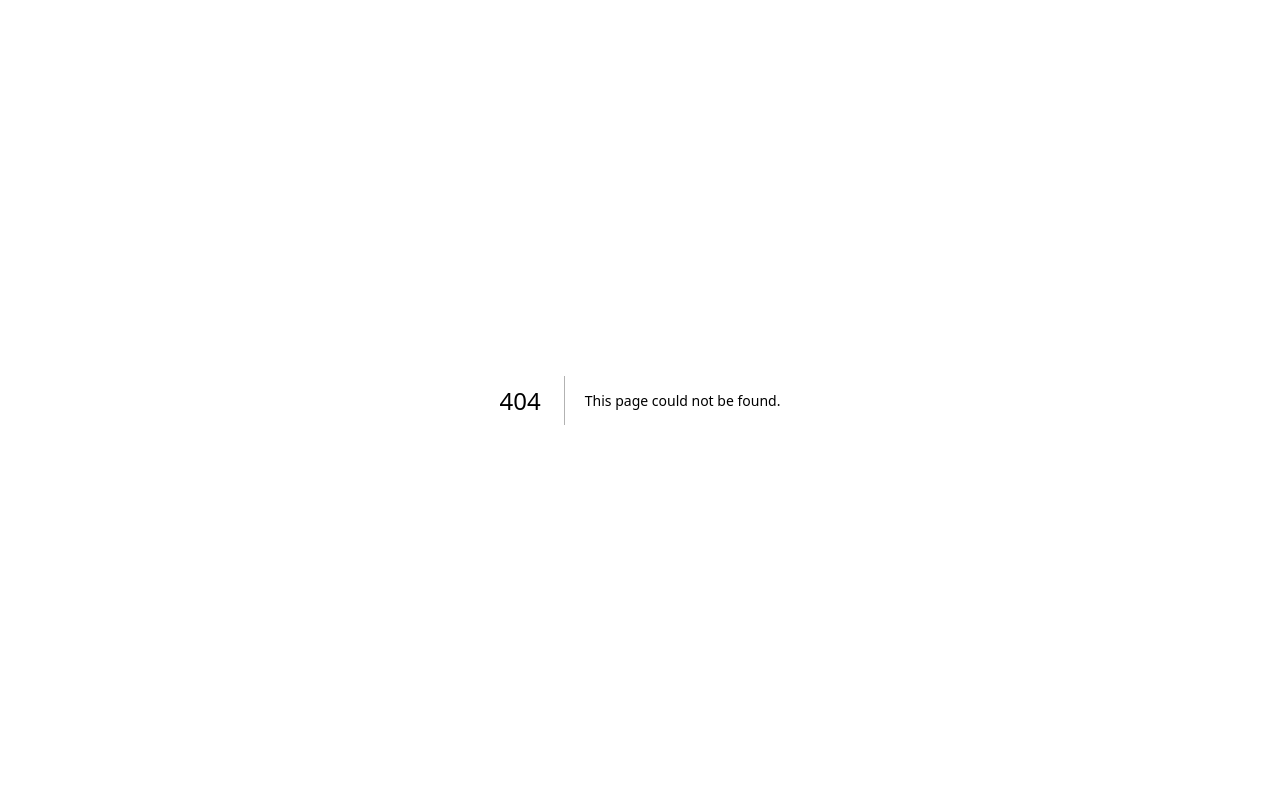
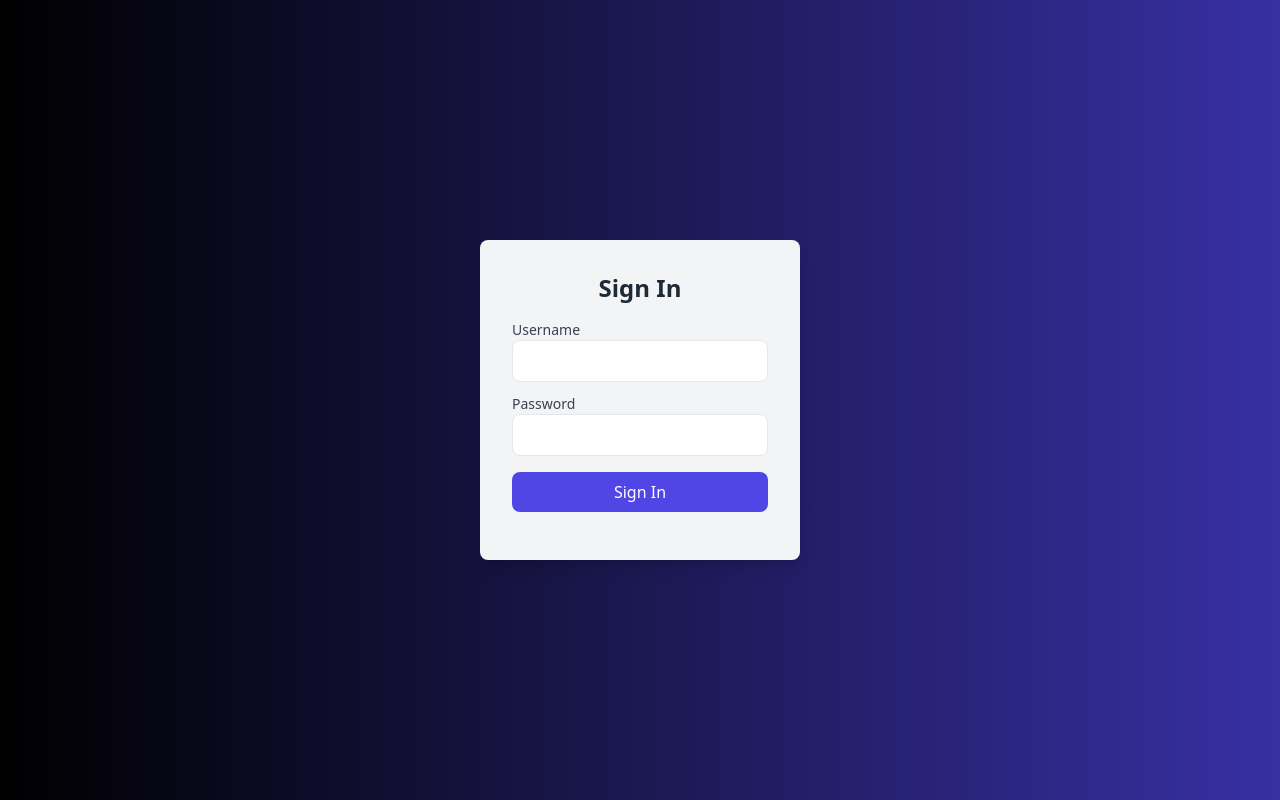
Before and after one commit to Sahasawat-Boss/Store-MS-01-FrontPart, a Next.js app: page /signIn in a window 1280 px wide. Before the commit this address had no page. Built offline with nearby package versions, Linux system fonts and the light colour scheme.

Commit message:
Create Sign In Page

```diff
--- /dev/null
+++ b/app/signIn/page.tsx
@@ -0,0 +1,59 @@
+"use client"
+
+import { useState } from "react";
+
+const SignIn = () => {
+    const [username, setUsername] = useState("");
+    const [password, setPassword] = useState("");
+
+    const handleSubmit = (e: React.FormEvent) => {
+        e.preventDefault();
+        alert(`Username: ${username}, Password: ${password}`);
+    };
+
+    return (
+        <main className="flex items-center justify-center min-h-screen bg-gradient-to-r from-black to-indigo-800">
+
+            {/*===== Sign In Form =====*/}
+            <div className="bg-gray-100 p-8 rounded-lg shadow-lg w-80 h-80">
+                <h2 className="text-2xl font-bold text-center text-gray-800">
+                    Sign In
+                </h2>
+                <form onSubmit={handleSubmit} className="mt-4">
+                    <div>
+                        <label className="block text-sm font-medium text-gray-700">
+                            Username
+                        </label>
+                        <input
+                            type="text"
+                            className="w-full px-3 py-2 border rounded-lg focus:outline-none focus:ring-2 focus:ring-indigo-600"
+                            value={username}
+                            onChange={(e) => setUsername(e.target.value)}
+                            required
+                        />
+                    </div>
+                    <div className="mt-3">
+                        <label className="block text-sm font-medium text-gray-700">
+                            Password
+                        </label>
+                        <input
+                            type="password"
+                            className="w-full px-3 py-2 border rounded-lg focus:outline-none focus:ring-2 focus:ring-indigo-600"
+                            value={password}
+                            onChange={(e) => setPassword(e.target.value)}
+                            required
+                        />
+                    </div>
+                    <button
+                        type="submit"
+                        className="w-full mt-4 bg-indigo-600 text-white py-2 rounded-lg hover:bg-indigo-600 transition"
+                    >
+                        Sign In
+                    </button>
+                </form>
+            </div>
+        </main>
+    );
+};
+
+export default SignIn;
```
